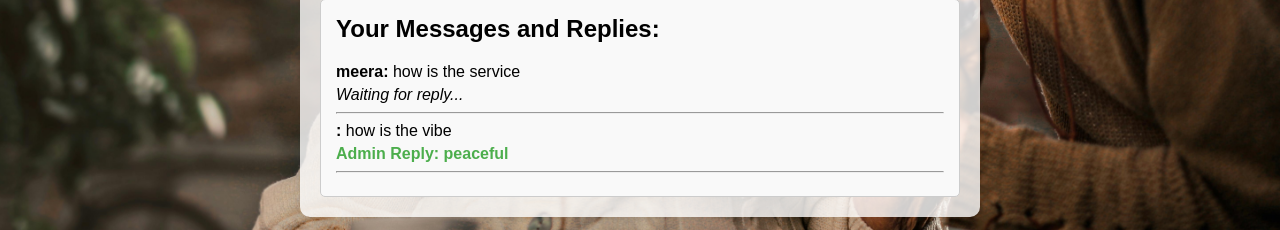
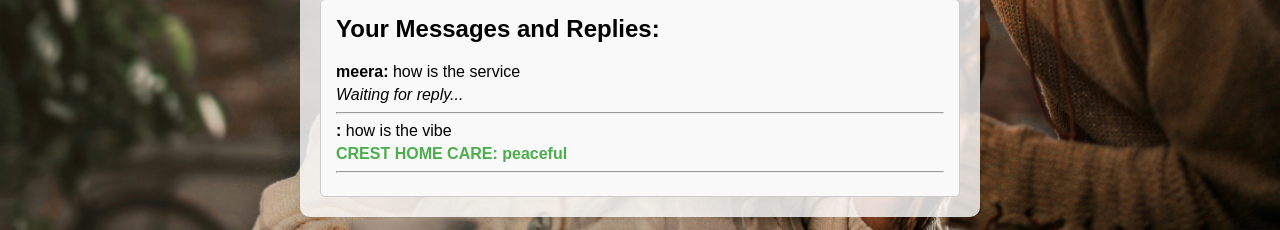
Before and after one commit to najmeeeee/expert-octo-doodle, a PHP site: page /crest/contact.php in a window 1280 px wide. Shown: the part 570-800 px from the top of the page. Run offline with PHP 8.4, Linux system fonts and the light colour scheme; the visitor is signed in with stand-in values (Sample User, id 1); data comes from the database, SQL or seed files in the repository.

Commit message:
Update contact.php

```diff
--- a/contact.php
+++ b/contact.php
@@ -146,7 +146,7 @@
                 while ($row = $result->fetch_assoc()) {
                     echo '<p><strong>' . htmlspecialchars($row['name']) . ':</strong> ' . htmlspecialchars($row['message']) . '</p>';
                     if ($row['reply']) {
-                        echo '<p class="reply"><strong>Admin Reply:</strong> ' . htmlspecialchars($row['reply']) . '</p>';
+                        echo '<p class="reply"><strong>CREST HOME CARE:</strong> ' . htmlspecialchars($row['reply']) . '</p>';
                     } else {
                         echo '<p><em>Waiting for reply...</em></p>';
                     }
```
